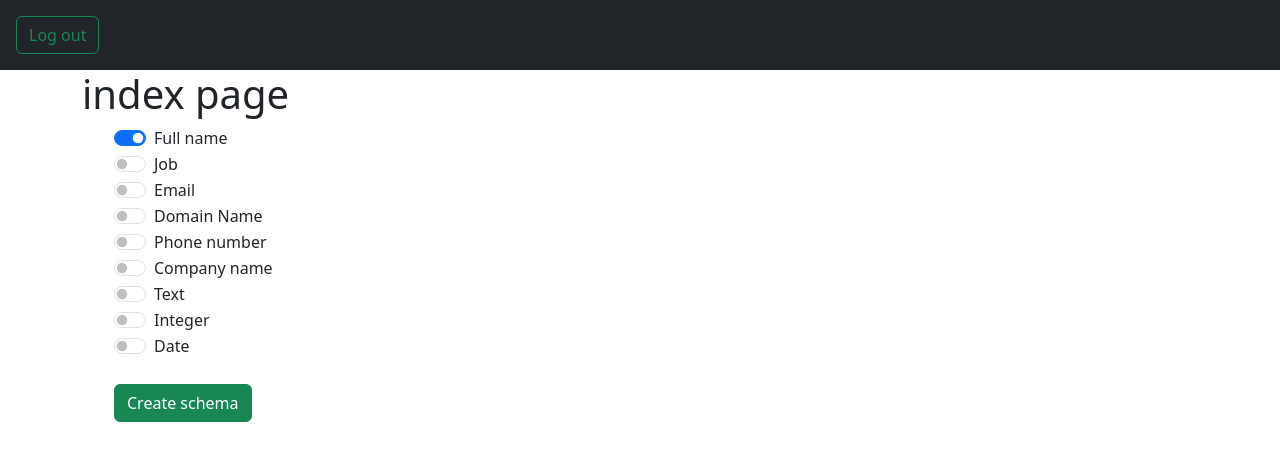
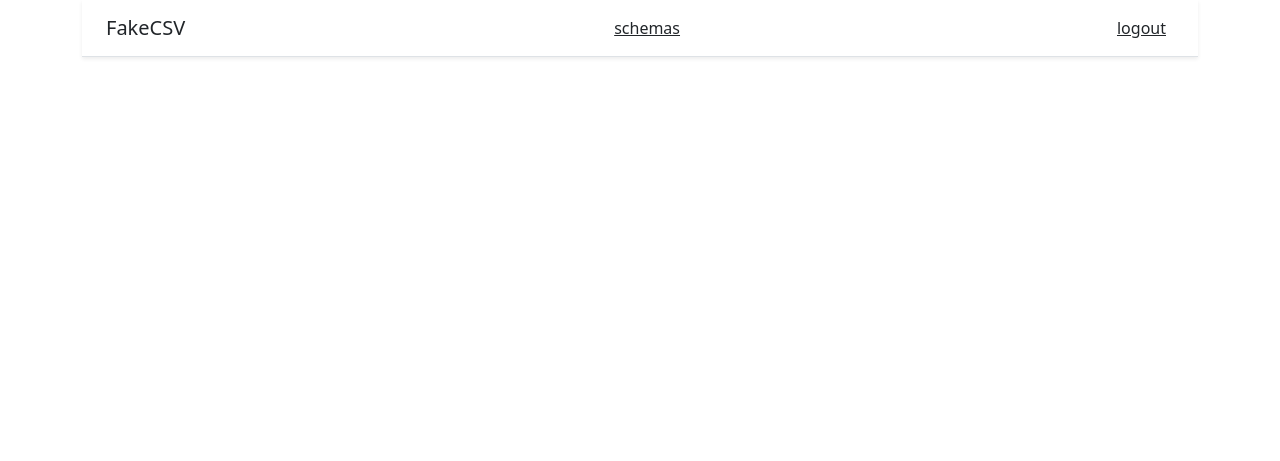
Before and after one commit to krapkaVKomi/mystical_users, a Django app: page / in a window 1280 px wide. Shown: the top 461 px of the page. Run offline with Django 4.2, Linux system fonts and the light colour scheme; a user stored in the database is signed in.

Commit message:
base html

```diff
--- a/mystical/mystical_users/templates/base.html
+++ b/mystical/mystical_users/templates/base.html
@@ -6,20 +6,28 @@
           content="width=device-width, user-scalable=no, initial-scale=1.0, maximum-scale=1.0, minimum-scale=1.0">
     <meta http-equiv="X-UA-Compatible" content="ie=edge">
     <title>{% block title %}{% endblock %}</title>
-    {% load static %}
+      {% load static %}
+    {% block extrastyle %}
+    <link rel="stylesheet" href="{% static 'css/base.css' %}">
+    {% endblock %}
     <link href="https://cdn.jsdelivr.net/npm/bootstrap@5.3.0-alpha1/dist/css/bootstrap.min.css" rel="stylesheet" integrity="sha384-GLhlTQ8iRABdZLl6O3oVMWSktQOp6b7In1Zl3/Jr59b6EGGoI1aFkw7cmDA6j6gD" crossorigin="anonymous">
     <script src="https://cdn.jsdelivr.net/npm/bootstrap@5.3.0-alpha1/dist/js/bootstrap.bundle.min.js" integrity="sha384-w76AqPfDkMBDXo30jS1Sgez6pr3x5MlQ1ZAGC+nuZB+EYdgRZgiwxhTBTkF7CXvN" crossorigin="anonymous"></script>
 </head>
 <body>
-    <div class="p-3 text-bg-dark">
-      <nav class="my-2 my-md-0 mr-md-3">
-          {% if request.user.is_authenticated %}
-          <a class="btn btn-outline-success" href="{% url 'logout' %}">Log out</a>
-          {% else %}
-          <a class="btn btn-outline-success" href="/login">Log in</a>
-          {% endif %}
-      </nav>
-    </div>
+<div class="container">
+  <div class="d-flex flex-column flex-md-row align-items-center justify-content-between p-3 px-md-4 mb-3 bg-white border-bottom shadow-sm">
+    <h5 class="my-0 font-weight-normal">FakeCSV</h5>
+    <nav class="my-2 my-md-0">
+      <a class="p-2 text-dark" href="{% url 'schemas' %}">schemas</a>
+    </nav>
+    {% if request.user.is_authenticated %}
+    <nav class="my-2 my-md-0">
+      <a class="p-2 text-dark" href="{% url 'logout' %}">logout</a>
+    </nav>
+    {% endif %}
+  </div>
+</div>
+
 
     <div class="container">
 
--- /dev/null
+++ b/mystical/mystical_users/templates/schemas.html
@@ -0,0 +1,10 @@
+{% extends 'base.html' %}
+{% block title %}
+Mystical users
+{% endblock %}
+
+{% block content %}
+
+
+
+{% endblock %}
--- a/mystical/mystical_users/urls.py
+++ b/mystical/mystical_users/urls.py
@@ -2,7 +2,8 @@
 from . import views
 
 urlpatterns = [
-    path("", views.index, name='index'),
+    #path("", views.index, name='index'),
+    path("", views.schemas, name='schemas'),
     path('login/', views.user_login, name='login'),
     path('logout/', views.user_logout, name='logout'),
     path('create-schema/', views.create_schema, name='create_schema'),
--- a/mystical/mystical_users/views.py
+++ b/mystical/mystical_users/views.py
@@ -6,8 +6,8 @@
 
 
 @login_required
-def index(request):
-    return render(request, 'index.html')
+def schemas(request):
+    return render(request, 'schemas.html')
 
 
 def create_schema(request):
--- /dev/null
+++ b/mystical/static/css/base.css
@@ -0,0 +1,3 @@
+
+
+h5 {color: #fe0101;}
```
Also changed, not shown: mystical/db.sqlite3.
